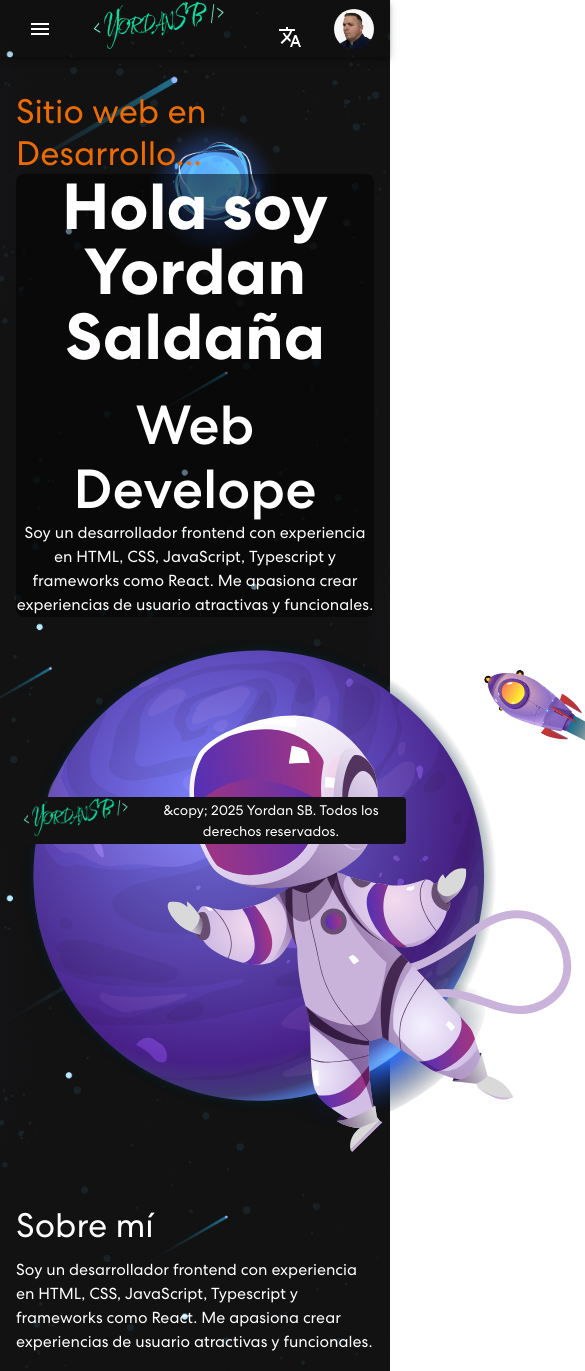
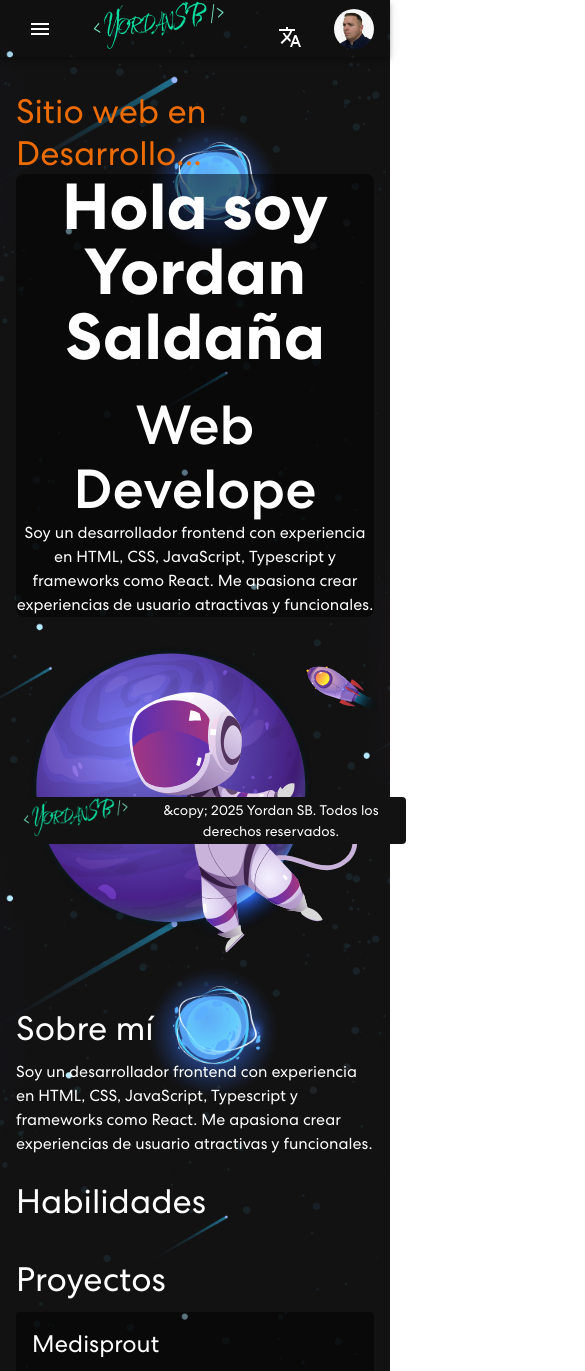
Before and after one commit to YordanSBarrera/yordan-web, a React (Vite) app: page / in a window 390 px wide. Shown: the top 1371 px of the page, 585 px wide, since content can reach past the window. Built offline with nearby package versions, Linux system fonts and the light colour scheme.

Commit message:
add Responsive FigureAnimation

```diff
--- a/src/components/FigureAnimation.tsx
+++ b/src/components/FigureAnimation.tsx
@@ -5,15 +5,20 @@ import { Box, Stack } from "@mui/material";
 
 const FigureAnimation = () => {
   return (
-    <Stack className="figure">
+    <Stack className="figure" width="100%">
       <TrackVisibility>
         {({ isVisible }) => (
           <Box
             className={
               isVisible ? "animate__animated animate__zoomInRight" : ""
             }
+            sx={{
+              width: { xs: "100%", sm: "80%", md: "100%", lg: "600px" },
+              margin: "0 auto",
+              padding: { xs: "10px", sm: "20px", md: "30px" },
+            }}
           >
-            <img src={AstronautFigure} alt="Header Img" width={"600px"} />
+            <img src={AstronautFigure} alt="Header Img" width="100%" />
           </Box>
         )}
       </TrackVisibility>
```
